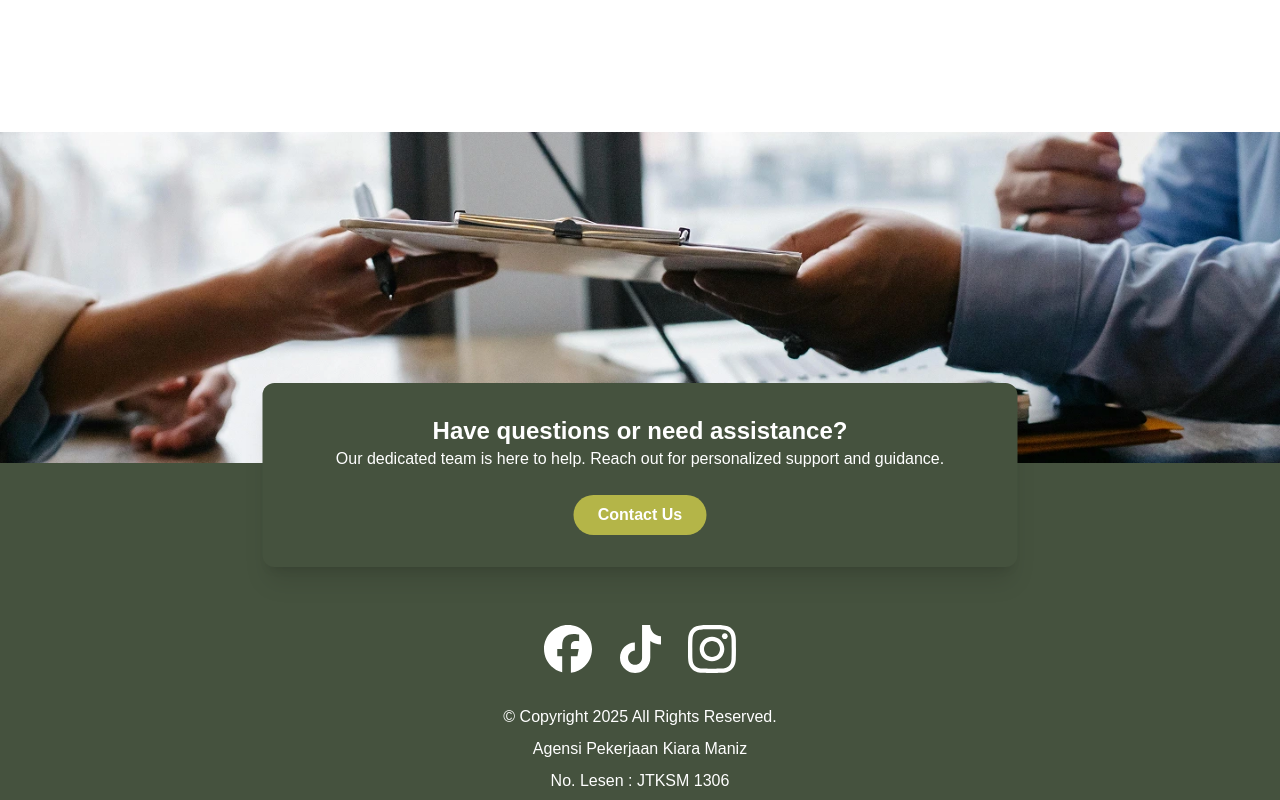
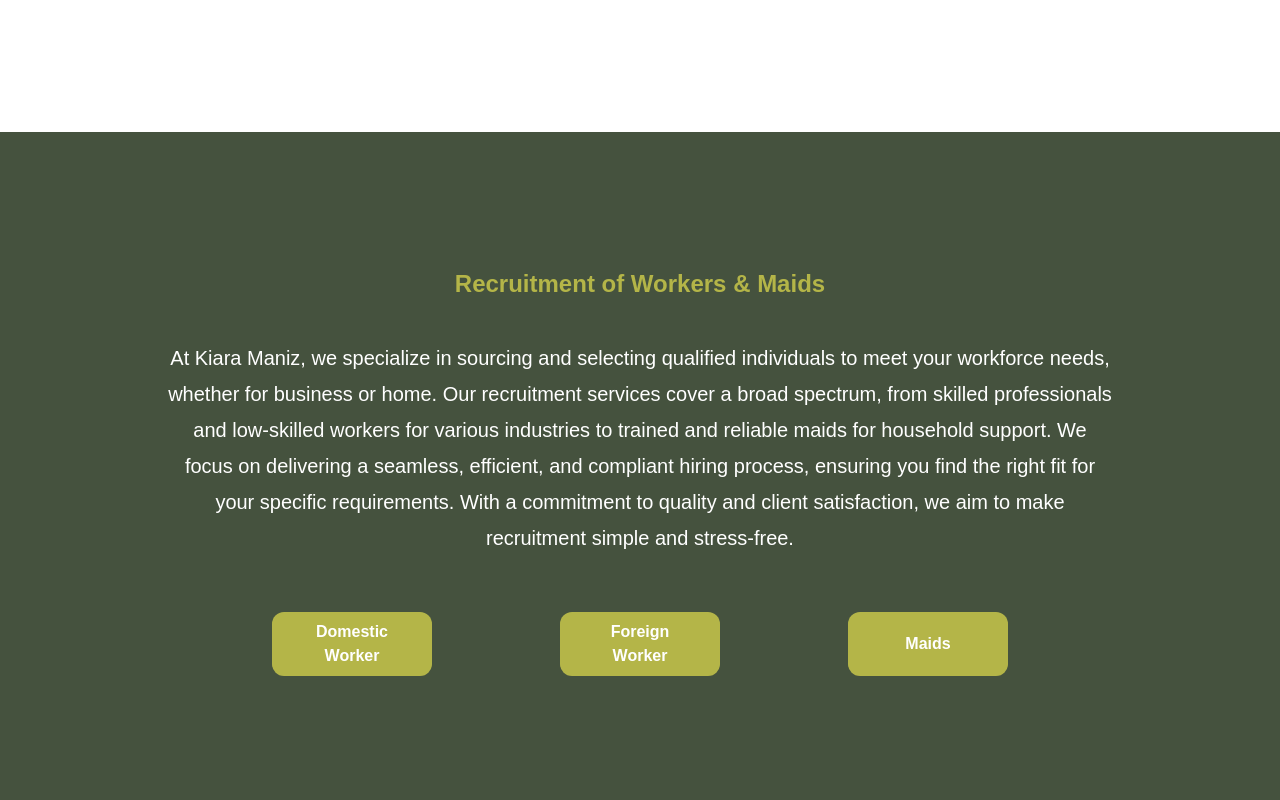
Before and after one commit to azrulwm/kiara-maniz, a Next.js app: page / in a window 1280 px wide. Shown: the part 1620-2420 px from the top of the page. Built offline with nearby package versions, Linux system fonts and the light colour scheme.

Commit message:
feat: Added recruitment homepage section

```diff
--- a/src/app/page.tsx
+++ b/src/app/page.tsx
@@ -1,11 +1,13 @@
 import About from '@/components/layout/homepage/about';
 import Hero from '@/components/layout/homepage/hero';
+import Recruitment from '@/components/layout/homepage/recruitment';
 
 export default function Home() {
   return (
     <div className="homepage">
       <Hero />
       <About />
+      <Recruitment />
     </div>
   );
 }
--- /dev/null
+++ b/src/components/layout/homepage/recruitment/Recruitment.tsx
@@ -0,0 +1,45 @@
+const About = () => {
+  const aboutDetails = {
+    title: 'Recruitment of Workers & Maids',
+    descripton:
+      'At Kiara Maniz, we specialize in sourcing and selecting qualified individuals to meet your workforce needs, whether for business or home. Our recruitment services cover a broad spectrum, from skilled professionals and low-skilled workers for various industries to trained and reliable maids for household support. We focus on delivering a seamless, efficient, and compliant hiring process, ensuring you find the right fit for your specific requirements. With a commitment to quality and client satisfaction, we aim to make recruitment simple and stress-free.',
+    button: [
+      {
+        label: 'Domestic Worker',
+        href: '',
+      },
+      {
+        label: 'Foreign Worker',
+        href: '',
+      },
+      {
+        label: 'Maids',
+        href: '',
+      },
+    ],
+  };
+  return (
+    <div className="recruitment-homepage bg-primary">
+      <div className="container flex flex-col items-center justify-center p-32">
+        <h1 className="mt-2 text-2xl font-bold text-secondary">
+          {aboutDetails.title}
+        </h1>
+        <p className="mt-10 text-center text-xl leading-9 text-white">
+          {aboutDetails.descripton}
+        </p>
+        <div className="mt-14 flex gap-32">
+          {aboutDetails.button.map((item, index) => (
+            <button
+              key={index}
+              className="w-[160px] rounded-xl bg-secondary px-6 py-2 font-bold text-white"
+            >
+              {item.label}
+            </button>
+          ))}
+        </div>
+      </div>
+    </div>
+  );
+};
+
+export default About;
--- /dev/null
+++ b/src/components/layout/homepage/recruitment/index.ts
@@ -0,0 +1 @@
+export { default } from './Recruitment';
```
